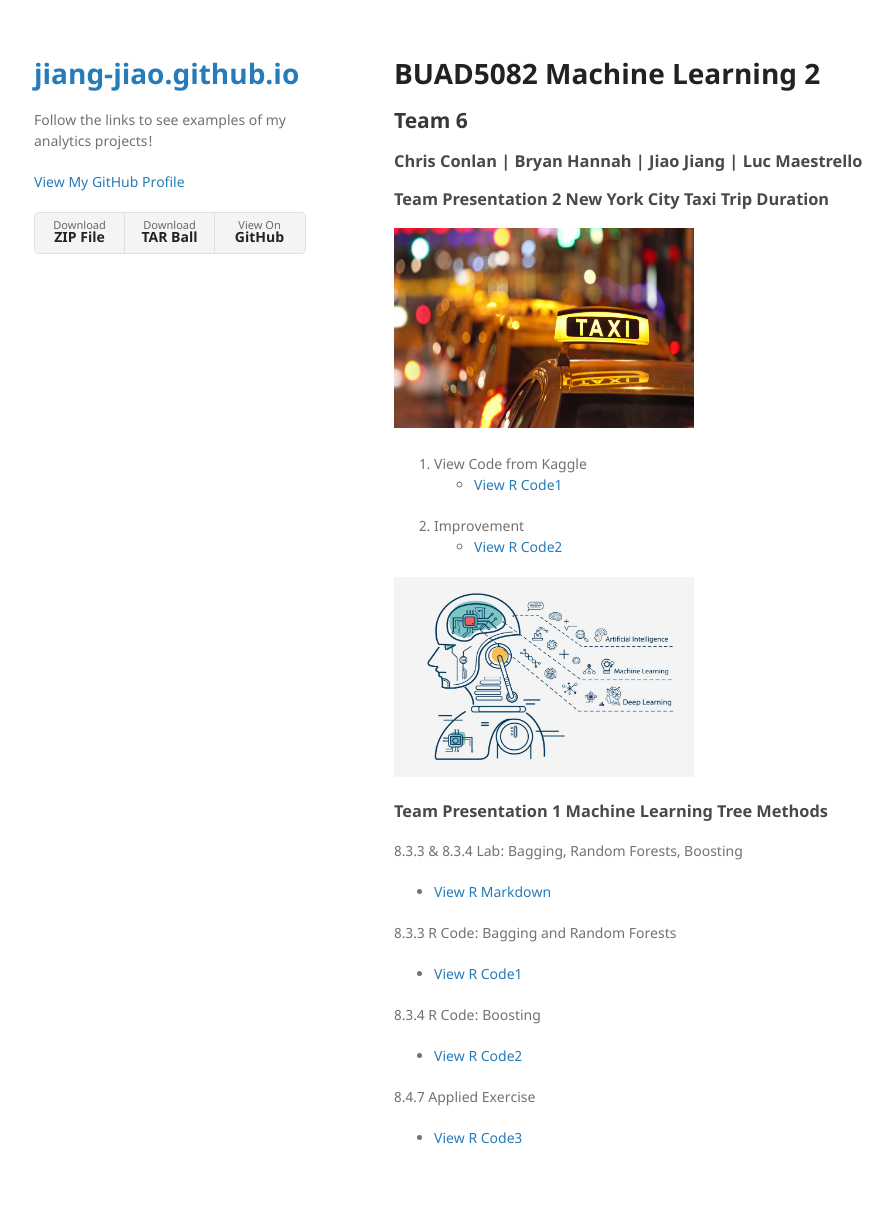
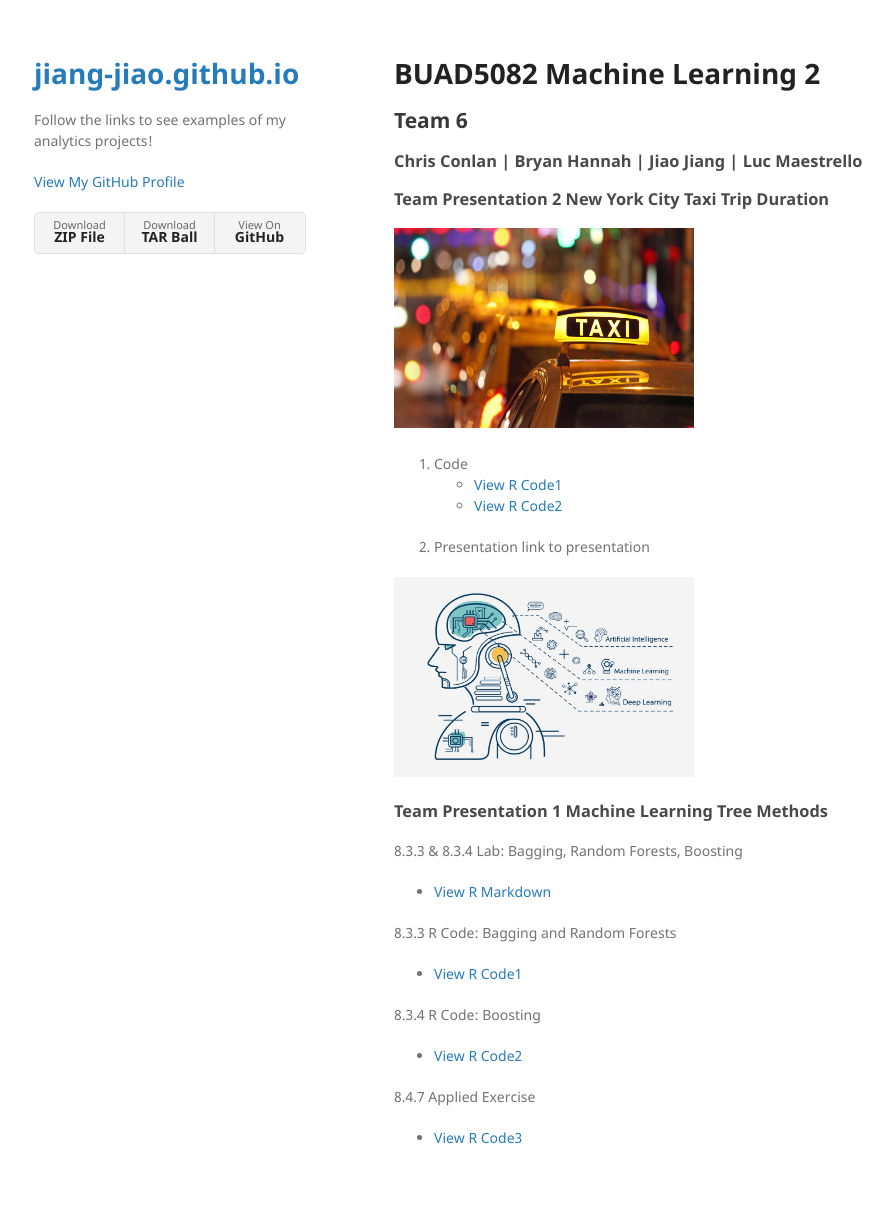
Before and after one commit to jiang-jiao/jiang-jiao.github.io, a Jekyll site: the page built from class_project/index.md, in a window 1280 px wide. Shown: the whole page, without its empty margins (176-1069 px from the left). Built offline with Jekyll 4.4.1, drawn with Linux system fonts in a browser that asks for light colours; our own code applies the rules of GitHub Pages for plain Markdown files.

Commit message:
Update index.md

```diff
--- a/class_project/index.md
+++ b/class_project/index.md
@@ -7,12 +7,13 @@
 
 <img src="/class_project/NYCTaxi.jpg" width="300" height="200" class="img-responsive" alt="">
 
-1. View Code from Kaggle
+1. Code
   - [View R Code1](Code1.R)
-
-2. Improvement
   - [View R Code2](Code2.R)
 
+
+2. Presentation
+  link to presentation
 
 <img src="/class_project/github1.jpg" width="300" height="200" class="img-responsive" alt="">
 
```
